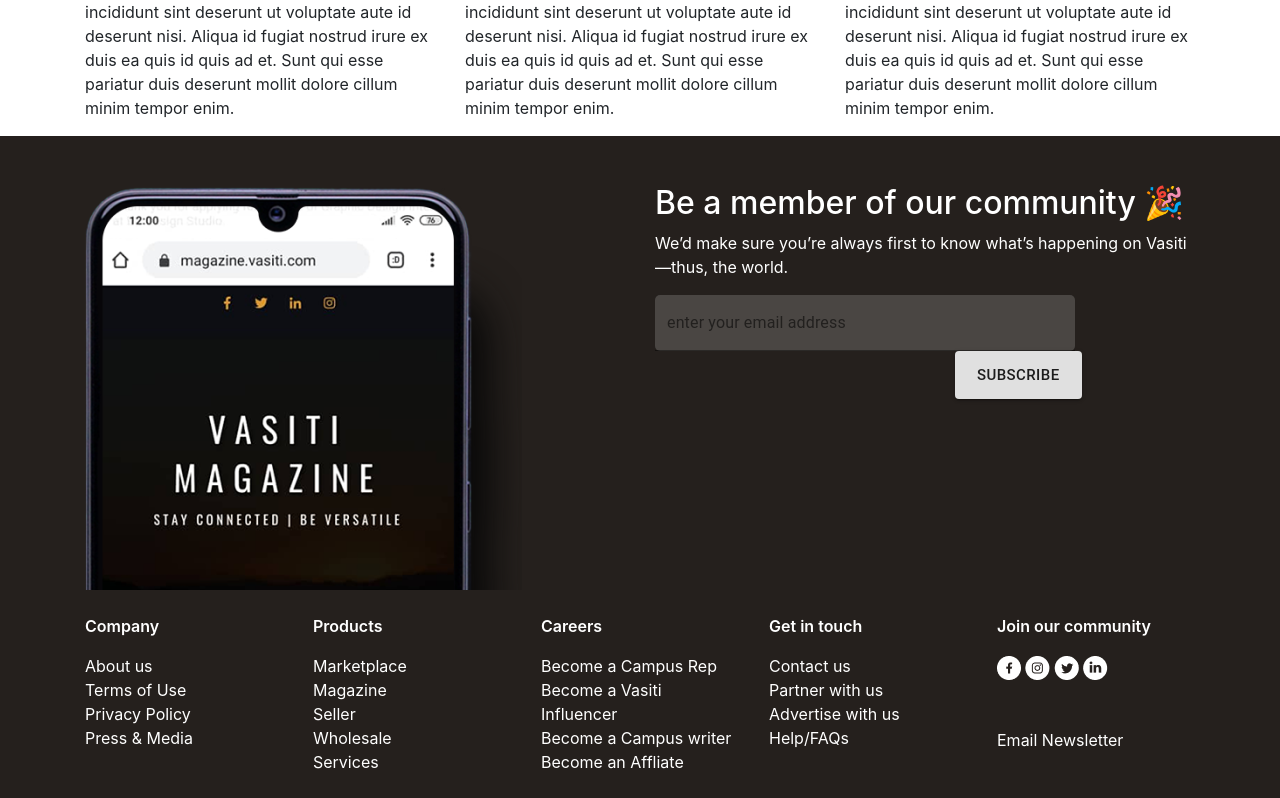
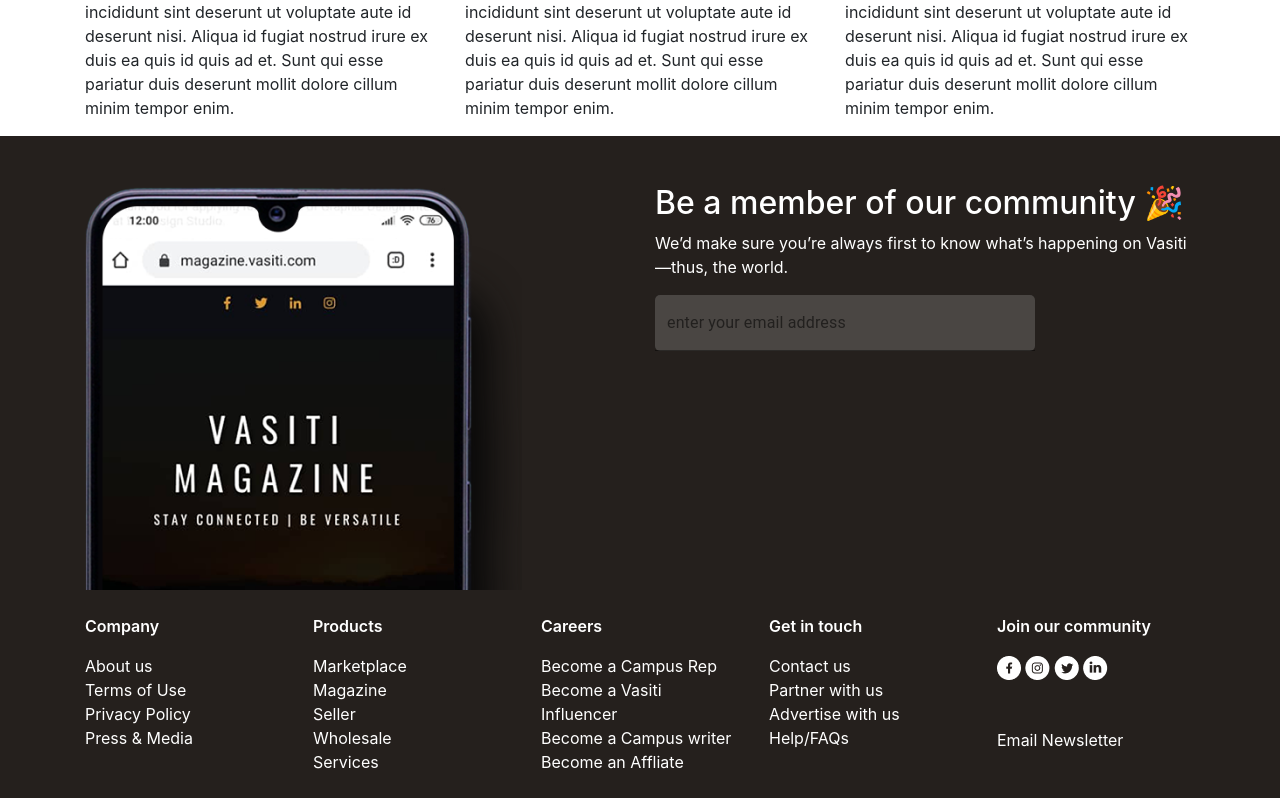
Before and after one commit to Sarataman/vasiti, a React (Create React App) app: page / in a window 1280 px wide. Shown: the part 3762-4560 px from the top of the page. Built offline with nearby package versions, Linux system fonts and the light colour scheme.

Commit message:
Added footer

```diff
--- a/src/styles.css
+++ b/src/styles.css
@@ -129,14 +129,14 @@
   background: #514d4a;
   border-radius: 5px;
   color: #ffffff !important;
-  width: 420px;
+  width: 380px;
 }
 
 .input-btn {
   margin-top: 4px;
   height: 48px;
   position: absolute;
-  left: 300px;
+  left: 260px;
   font-weight: 600;
   font-family: "Inter", sans-serif;
 }
@@ -158,5 +158,5 @@
 
 .icons {
   display: inline-block;
-  padding-right: 2%;;
+  padding-right: 2%;
 }
```
